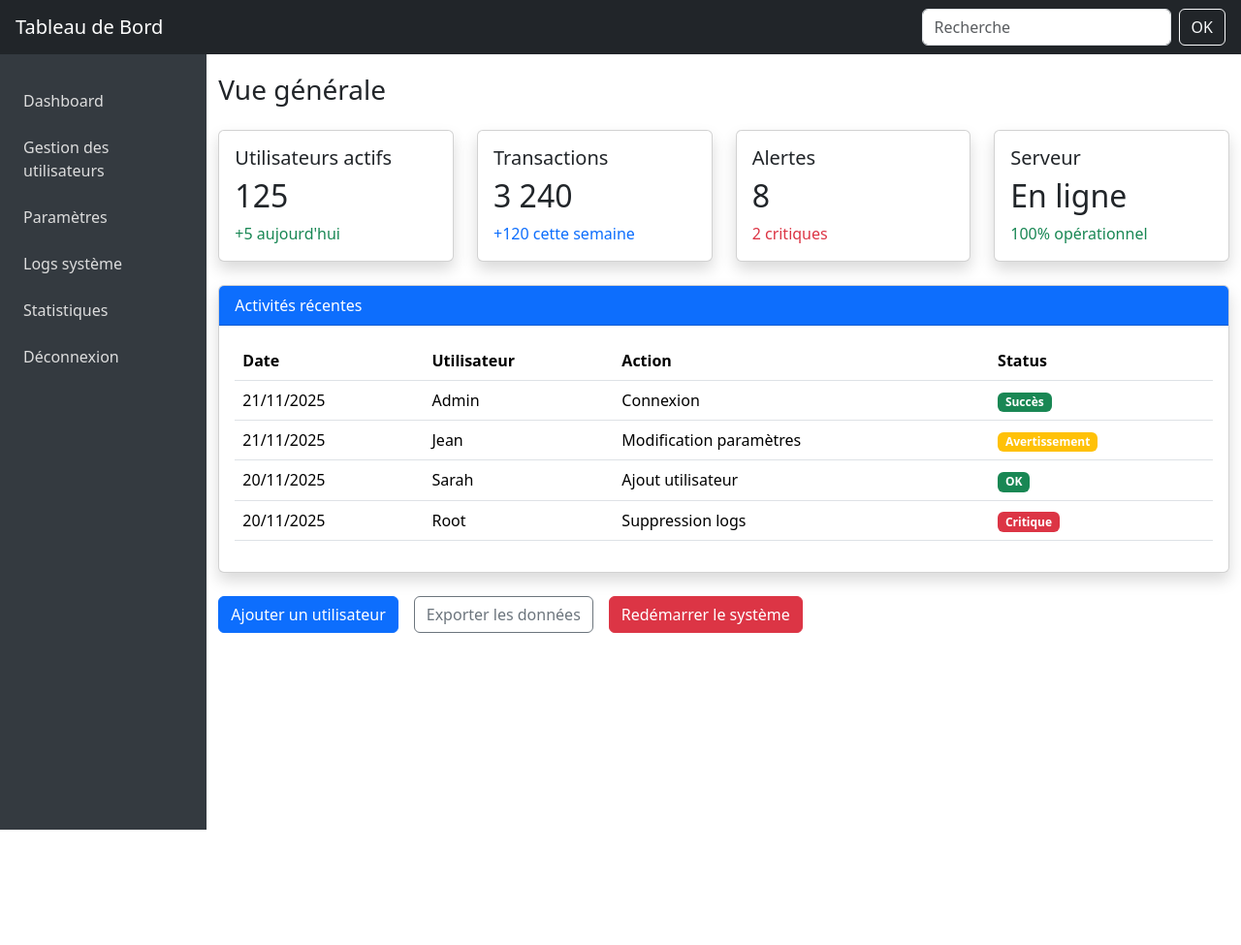
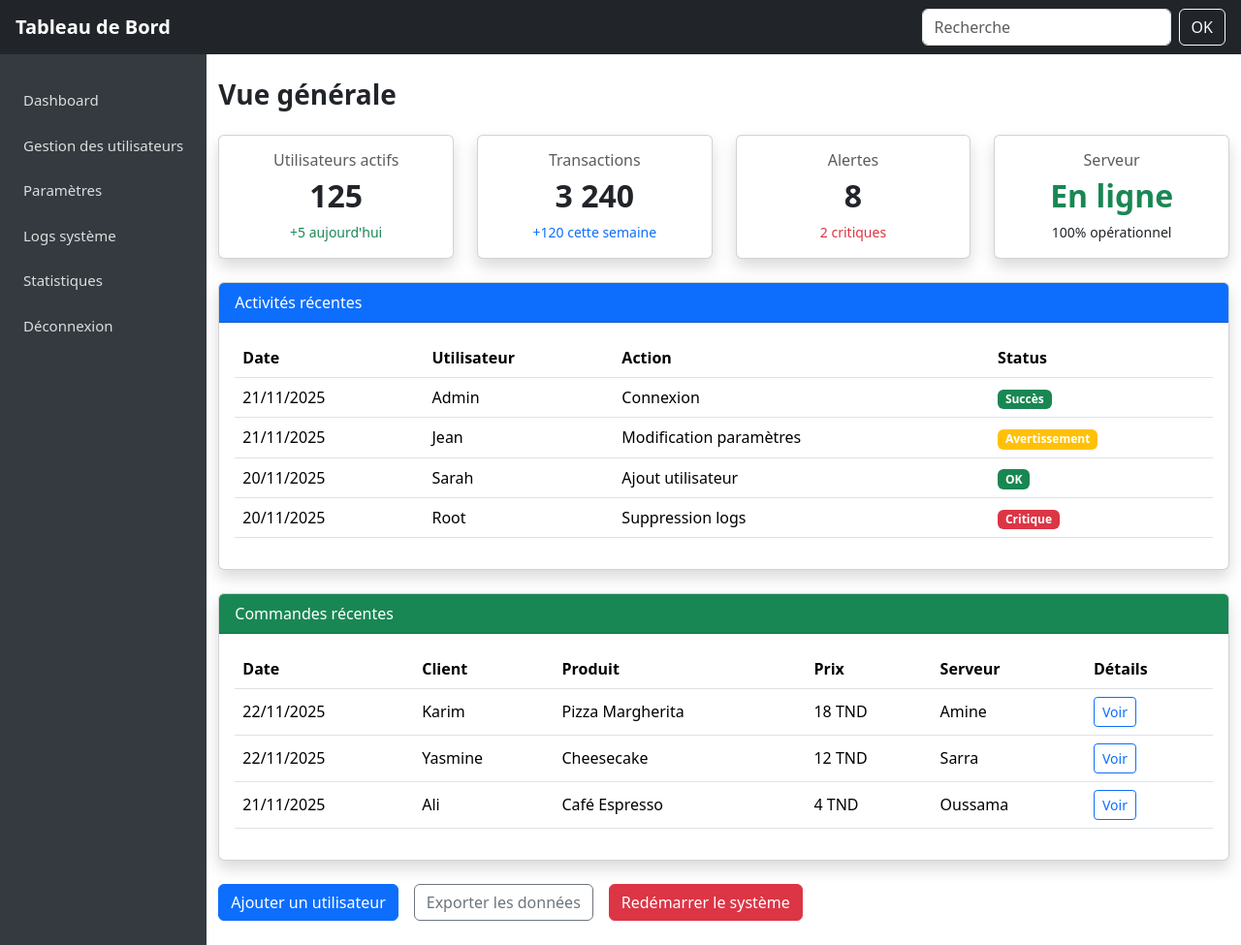
Before and after one commit to shams057/Gestion_Resto, a PHP site: page / in a window 1280 px wide. Shown: the whole page at 97% size. Before the commit the page ends 856 px from the top, so only its background shows below. Run offline with PHP 8.4, Linux system fonts and the light colour scheme.

Commit message:
added description button

```diff
--- a/web/index.html
+++ b/web/index.html
@@ -14,7 +14,7 @@
 
     <!-- NAVBAR -->
     <nav class="navbar navbar-dark bg-dark px-3">
-        <a class="navbar-brand" href="#">Tableau de Bord</a>
+        <a class="navbar-brand fw-bold" href="#">Tableau de Bord</a>
         <form class="d-flex">
             <input class="form-control me-2" type="search" placeholder="Recherche">
             <button class="btn btn-outline-light" type="submit">OK</button>
@@ -37,44 +37,44 @@
             <!-- MAIN CONTENT -->
             <main class="col-md-10 content-area">
 
-                <h3 class="mb-4">Vue générale</h3>
+                <h3 class="mb-4 fw-bold">Vue générale</h3>
 
                 <!-- STAT CARDS -->
                 <div class="row mb-4">
                     <div class="col-md-3">
-                        <div class="card shadow stat-card p-3">
-                            <h5>Utilisateurs actifs</h5>
-                            <h2>125</h2>
-                            <span class="text-success">+5 aujourd'hui</span>
+                        <div class="card shadow stat-card p-3 text-center">
+                            <h6 class="text-muted">Utilisateurs actifs</h6>
+                            <h2 class="fw-bold">125</h2>
+                            <span class="text-success small">+5 aujourd'hui</span>
                         </div>
                     </div>
 
                     <div class="col-md-3">
-                        <div class="card shadow stat-card p-3">
-                            <h5>Transactions</h5>
-                            <h2>3 240</h2>
-                            <span class="text-primary">+120 cette semaine</span>
+                        <div class="card shadow stat-card p-3 text-center">
+                            <h6 class="text-muted">Transactions</h6>
+                            <h2 class="fw-bold">3 240</h2>
+                            <span class="text-primary small">+120 cette semaine</span>
                         </div>
                     </div>
 
                     <div class="col-md-3">
-                        <div class="card shadow stat-card p-3">
-                            <h5>Alertes</h5>
-                            <h2>8</h2>
-                            <span class="text-danger">2 critiques</span>
+                        <div class="card shadow stat-card p-3 text-center">
+                            <h6 class="text-muted">Alertes</h6>
+                            <h2 class="fw-bold">8</h2>
+                            <span class="text-danger small">2 critiques</span>
                         </div>
                     </div>
 
                     <div class="col-md-3">
-                        <div class="card shadow stat-card p-3">
-                            <h5>Serveur</h5>
-                            <h2>En ligne</h2>
-                            <span class="text-success">100% opérationnel</span>
+                        <div class="card shadow stat-card p-3 text-center">
+                            <h6 class="text-muted">Serveur</h6>
+                            <h2 class="fw-bold text-success">En ligne</h2>
+                            <span class="small">100% opérationnel</span>
                         </div>
                     </div>
                 </div>
 
-                <!-- DATA TABLE -->
+                <!-- SYSTEM LOG TABLE -->
                 <div class="card shadow mb-4">
                     <div class="card-header bg-primary text-white">
                         Activités récentes
@@ -119,17 +119,117 @@
                     </div>
                 </div>
 
+
+                <!-- PRODUCT ORDERS TABLE -->
+                <div class="card shadow mb-4">
+                    <div class="card-header bg-success text-white">
+                        Commandes récentes
+                    </div>
+                    <div class="card-body">
+                        <table class="table table-hover align-middle">
+                            <thead>
+                                <tr>
+                                    <th>Date</th>
+                                    <th>Client</th>
+                                    <th>Produit</th>
+                                    <th>Prix</th>
+                                    <th>Serveur</th>
+                                    <th>Détails</th>
+                                </tr>
+                            </thead>
+                            <tbody>
+                                <tr>
+                                    <td>22/11/2025</td>
+                                    <td>Karim</td>
+                                    <td>Pizza Margherita</td>
+                                    <td>18 TND</td>
+                                    <td>Amine</td>
+                                    <td>
+                                        <button class="btn btn-sm btn-outline-primary"
+                                            data-bs-toggle="modal"
+                                            data-bs-target="#detailsModal"
+                                            onclick="loadDetails('Pizza Margherita', 'Tomate, Mozzarella, Basilic', '18 TND', 'Amine')">
+                                            Voir
+                                        </button>
+                                    </td>
+                                </tr>
+                                <tr>
+                                    <td>22/11/2025</td>
+                                    <td>Yasmine</td>
+                                    <td>Cheesecake</td>
+                                    <td>12 TND</td>
+                                    <td>Sarra</td>
+                                    <td>
+                                        <button class="btn btn-sm btn-outline-primary"
+                                            data-bs-toggle="modal"
+                                            data-bs-target="#detailsModal"
+                                            onclick="loadDetails('Cheesecake', 'Sans gluten, fruits rouges', '12 TND', 'Sarra')">
+                                            Voir
+                                        </button>
+                                    </td>
+                                </tr>
+                                <tr>
+                                    <td>21/11/2025</td>
+                                    <td>Ali</td>
+                                    <td>Café Espresso</td>
+                                    <td>4 TND</td>
+                                    <td>Oussama</td>
+                                    <td>
+                                        <button class="btn btn-sm btn-outline-primary"
+                                            data-bs-toggle="modal"
+                                            data-bs-target="#detailsModal"
+                                            onclick="loadDetails('Café Espresso', 'Double shot italien', '4 TND', 'Oussama')">
+                                            Voir
+                                        </button>
+                                    </td>
+                                </tr>
+                            </tbody>
+                        </table>
+                    </div>
+                </div>
+
+
                 <!-- BUTTONS -->
                 <div class="d-flex gap-3">
                     <button class="btn btn-primary">Ajouter un utilisateur</button>
                     <button class="btn btn-outline-secondary">Exporter les données</button>
                     <button class="btn btn-danger">Redémarrer le système</button>
                 </div>
+
             </main>
         </div>
     </div>
 
+
+    <!-- MODAL -->
+    <div class="modal fade" id="detailsModal" tabindex="-1">
+        <div class="modal-dialog">
+            <div class="modal-content">
+                <div class="modal-header">
+                    <h5 id="modalTitle" class="modal-title"></h5>
+                    <button class="btn-close" data-bs-dismiss="modal"></button>
+                </div>
+                <div class="modal-body">
+                    <p><strong>Ingrédients :</strong> <span id="modalIngredients"></span></p>
+                    <p><strong>Prix :</strong> <span id="modalPrice"></span></p>
+                    <p><strong>Servi par :</strong> <span id="modalWaiter"></span></p>
+                </div>
+            </div>
+        </div>
+    </div>
+
+
     <!-- Bootstrap JS -->
     <script src="https://cdn.jsdelivr.net/npm/bootstrap@5.3.2/dist/js/bootstrap.bundle.min.js"></script>
+
+    <script>
+        function loadDetails(name, ingredients, price, waiter) {
+            document.getElementById("modalTitle").innerText = name;
+            document.getElementById("modalIngredients").innerText = ingredients;
+            document.getElementById("modalPrice").innerText = price;
+            document.getElementById("modalWaiter").innerText = waiter;
+        }
+    </script>
+
 </body>
 </html>
--- a/web/style.css
+++ b/web/style.css
@@ -1,23 +1,34 @@
 body {
     background-color: #f5f6fa;
 }
+
 .sidebar {
     background: #343a40;
     min-height: 100vh;
 }
+
 .sidebar a {
     color: #ddd;
     padding: 12px;
     display: block;
     text-decoration: none;
+    font-size: 15px;
 }
+
 .sidebar a:hover {
     background: #495057;
     color: white;
 }
+
 .content-area {
-            padding: 20px;
+    padding: 25px;
 }
+
 .stat-card {
     border-radius: 12px;
+    transition: transform .2s;
 }
+
+.stat-card:hover {
+    transform: scale(1.03);
+}
```
Lines whose indentation alone changed are shown as unchanged.
